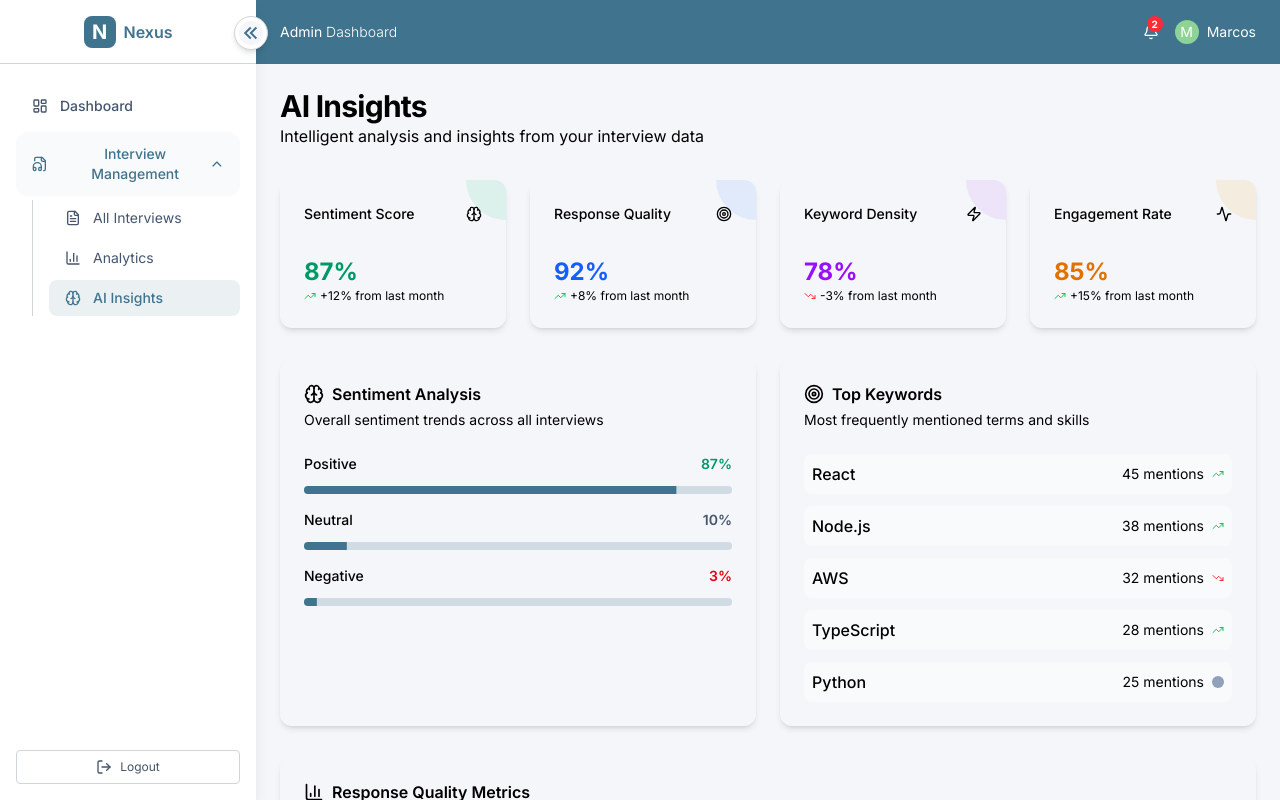
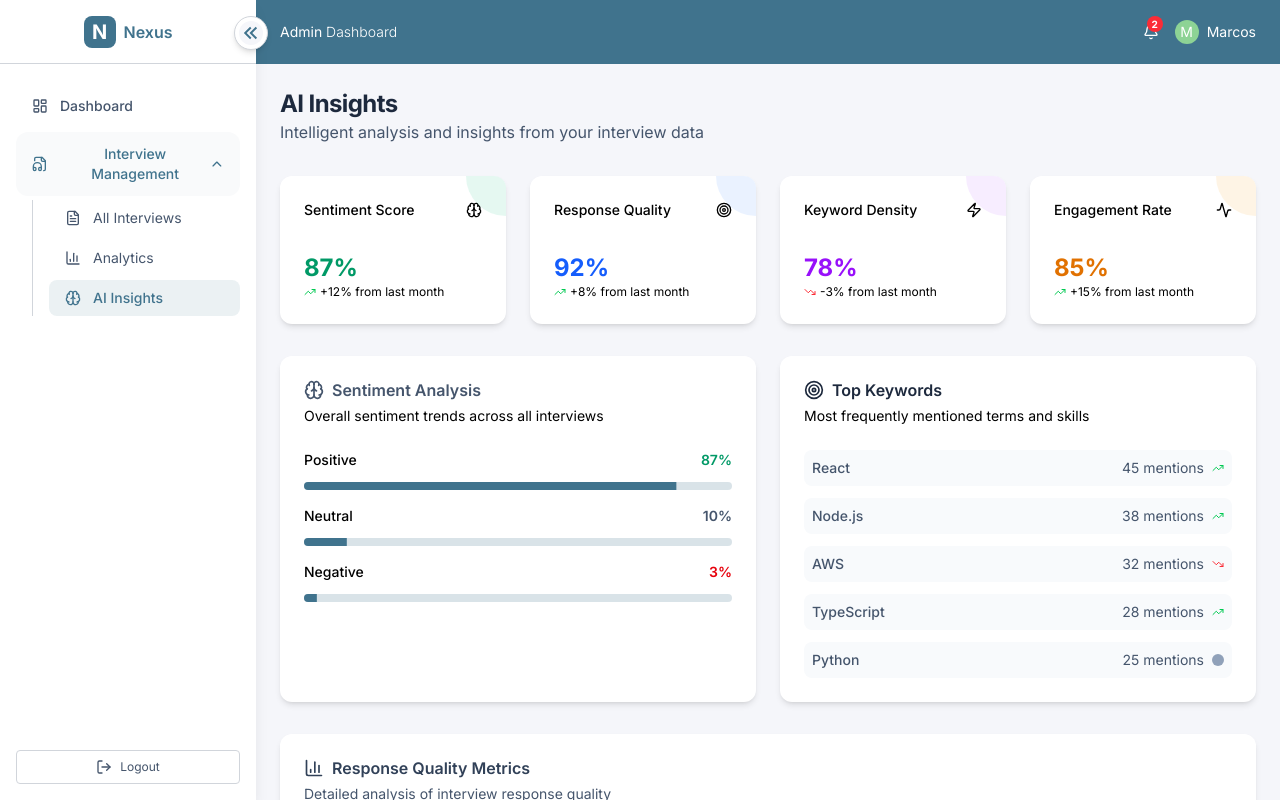
Before and after one commit to Marcos8060/nexus-frontend, a Next.js app: page /dashboard/insights in a window 1280 px wide. Built offline with nearby package versions, Linux system fonts and the light colour scheme.

Commit message:
polished dashboard

```diff
--- a/src/app/dashboard/ad-accounts/page.tsx
+++ /dev/null
@@ -1,9 +0,0 @@
-import React from 'react'
-
-const BusinessOwnerDashboard = () => {
-  return (
-    <div>Business Owner Dashboard</div>
-  )
-}
-
-export default BusinessOwnerDashboard
--- a/src/app/dashboard/insights/page.tsx
+++ b/src/app/dashboard/insights/page.tsx
@@ -24,8 +24,8 @@ export default function InsightsPage() {
       {/* Header */}
       <div className="flex flex-col lg:flex-row lg:items-center lg:justify-between gap-4">
         <div>
-          <h1 className="text-3xl font-bold tracking-tight">AI Insights</h1>
-          <p className="text-muted-foreground">
+          <h1 className="text-2xl font-bold text-slate-800 tracking-tight">AI Insights</h1>
+          <p className="text-slate-600">
             Intelligent analysis and insights from your interview data
           </p>
         </div>
@@ -33,7 +33,7 @@ export default function InsightsPage() {
 
       {/* Key Metrics */}
       <div className="grid grid-cols-1 md:grid-cols-2 lg:grid-cols-4 gap-6">
-        <Card className="relative overflow-hidden">
+        <Card className="relative overflow-hidden bg-white">
           <CardHeader className="flex flex-row items-center justify-between space-y-0 pb-2">
             <CardTitle className="text-sm font-medium">Sentiment Score</CardTitle>
             <Brain className="h-4 w-4 text-muted-foreground" />
@@ -48,7 +48,7 @@ export default function InsightsPage() {
           <div className="absolute top-0 right-0 w-20 h-20 bg-emerald-500/10 rounded-full -translate-y-10 translate-x-10" />
         </Card>
 
-        <Card className="relative overflow-hidden">
+        <Card className="relative overflow-hidden bg-white">
           <CardHeader className="flex flex-row items-center justify-between space-y-0 pb-2">
             <CardTitle className="text-sm font-medium">Response Quality</CardTitle>
             <Target className="h-4 w-4 text-muted-foreground" />
@@ -63,7 +63,7 @@ export default function InsightsPage() {
           <div className="absolute top-0 right-0 w-20 h-20 bg-blue-500/10 rounded-full -translate-y-10 translate-x-10" />
         </Card>
 
-        <Card className="relative overflow-hidden">
+        <Card className="relative overflow-hidden bg-white">
           <CardHeader className="flex flex-row items-center justify-between space-y-0 pb-2">
             <CardTitle className="text-sm font-medium">Keyword Density</CardTitle>
             <Zap className="h-4 w-4 text-muted-foreground" />
@@ -78,7 +78,7 @@ export default function InsightsPage() {
           <div className="absolute top-0 right-0 w-20 h-20 bg-purple-500/10 rounded-full -translate-y-10 translate-x-10" />
         </Card>
 
-        <Card className="relative overflow-hidden">
+        <Card className="relative overflow-hidden bg-white">
           <CardHeader className="flex flex-row items-center justify-between space-y-0 pb-2">
             <CardTitle className="text-sm font-medium">Engagement Rate</CardTitle>
             <Activity className="h-4 w-4 text-muted-foreground" />
@@ -96,9 +96,9 @@ export default function InsightsPage() {
 
       {/* Sentiment Analysis */}
       <div className="grid grid-cols-1 lg:grid-cols-2 gap-6">
-        <Card>
+        <Card className='bg-white'>
           <CardHeader>
-            <CardTitle className="flex items-center gap-2">
+            <CardTitle className="flex items-center gap-2 text-slate-600">
               <Brain className="h-5 w-5" />
               Sentiment Analysis
             </CardTitle>
@@ -133,9 +133,9 @@ export default function InsightsPage() {
           </CardContent>
         </Card>
 
-        <Card>
+        <Card className='bg-white'>
           <CardHeader>
-            <CardTitle className="flex items-center gap-2">
+            <CardTitle className="flex items-center gap-2 text-slate-800">
               <Target className="h-5 w-5" />
               Top Keywords
             </CardTitle>
@@ -144,7 +144,7 @@ export default function InsightsPage() {
             </CardDescription>
           </CardHeader>
           <CardContent>
-            <div className="space-y-3">
+            <div className="space-y-3 text-sm text-slate-600">
               {[
                 { keyword: 'React', count: 45, trend: 'up' },
                 { keyword: 'Node.js', count: 38, trend: 'up' },
@@ -168,13 +168,13 @@ export default function InsightsPage() {
       </div>
 
       {/* Response Quality Analysis */}
-      <Card>
+      <Card className='bg-white'>
         <CardHeader>
-          <CardTitle className="flex items-center gap-2">
+          <CardTitle className="flex items-center gap-2 text-slate-700">
             <BarChart3 className="h-5 w-5" />
             Response Quality Metrics
           </CardTitle>
-          <CardDescription>
+          <CardDescription className='text-slate-600'>
             Detailed analysis of interview response quality
           </CardDescription>
         </CardHeader>
@@ -208,27 +208,27 @@ export default function InsightsPage() {
       </Card>
 
       {/* Trend Analysis */}
-      <Card>
+      <Card className='bg-white'>
         <CardHeader>
-          <CardTitle className="flex items-center gap-2">
+          <CardTitle className="flex items-center gap-2 text-slate-600">
             <LineChart className="h-5 w-5" />
             Trend Analysis
           </CardTitle>
-          <CardDescription>
+          <CardDescription className='text-slate-600'>
             Monthly trends and patterns in interview performance
           </CardDescription>
         </CardHeader>
         <CardContent>
           <div className="space-y-4">
             <div className="grid grid-cols-1 md:grid-cols-2 gap-4">
-              <div className="p-4 rounded-lg border">
+              <div className="p-4 rounded-lg border border-input text-slate-600">
                 <h4 className="font-semibold mb-2">Sentiment Trend</h4>
                 <div className="flex items-center gap-2">
                   <TrendingUp className="h-4 w-4 text-green-500" />
                   <span className="text-sm">Consistently improving over the last 6 months</span>
                 </div>
               </div>
-              <div className="p-4 rounded-lg border">
+              <div className="p-4 rounded-lg border border-input text-slate-600">
                 <h4 className="font-semibold mb-2">Response Quality</h4>
                 <div className="flex items-center gap-2">
                   <TrendingUp className="h-4 w-4 text-green-500" />
--- a/src/app/dashboard/leads/page.tsx
+++ /dev/null
@@ -1,9 +0,0 @@
-import React from 'react'
-
-const ContentCreatorDashboard = () => {
-  return (
-    <div>Content Creator Dashboard</div>
-  )
-}
-
-export default ContentCreatorDashboard
```
